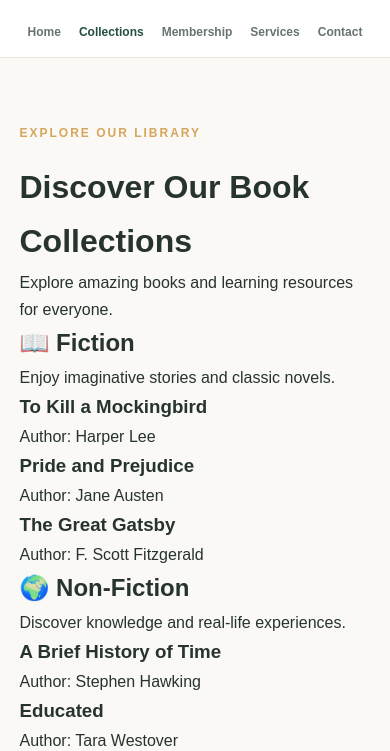
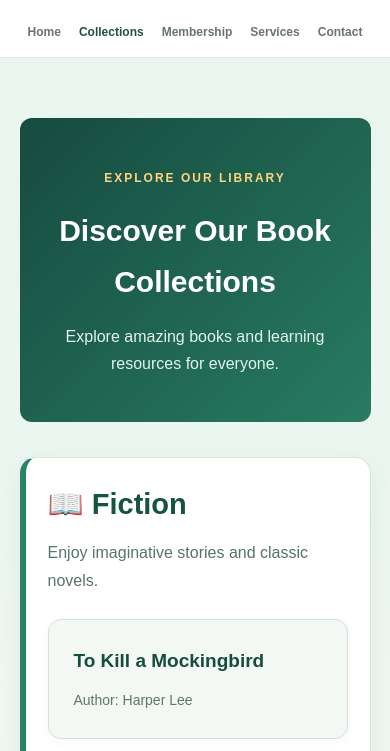
Before and after one commit to abuBakar-akram/readers-haven-library-A2, a website: page src/collections.html in a window 390 px wide. Shown: the part 60-811 px from the top of the page. Drawn offline with Linux system fonts and the light colour scheme.

Commit message:
Add responsive styling and colors for collections page

```diff
--- a/style/style.css
+++ b/style/style.css
@@ -735,3 +735,207 @@ a {
         text-align: left;
     }
 }
+
+
+/* COLLECTIONS PAGE */
+
+.collections-page {
+    background: #f5f7fb;
+}
+
+.collections-heading {
+    text-align: center;
+    padding: 40px 20px 55px;
+}
+
+.collections-heading h1 {
+    font-size: 42px;
+    margin-bottom: 15px;
+}
+
+.collections-heading p {
+    color: #64748b;
+}
+
+.collection-category {
+    background: white;
+    padding: 35px;
+    margin-bottom: 30px;
+    border: 1px solid #e2e8f0;
+    border-radius: 15px;
+}
+
+.collection-category h2 {
+    color: #17324d;
+    font-size: 28px;
+    margin-bottom: 10px;
+}
+
+.collection-category > p {
+    color: #64748b;
+    margin-bottom: 25px;
+}
+
+.collection-grid {
+    display: grid;
+    grid-template-columns: repeat(3, 1fr);
+    gap: 20px;
+}
+
+.collection-card {
+    background: #f8fafc;
+    border: 1px solid #e2e8f0;
+    border-radius: 12px;
+    padding: 25px;
+    transition: 0.3s;
+}
+
+.collection-card:hover {
+    transform: translateY(-5px);
+    border-color: #32628a;
+    box-shadow: 0 8px 20px rgba(0, 0, 0, 0.08);
+}
+
+.collection-card h3 {
+    color: #17324d;
+    font-size: 19px;
+    margin-bottom: 12px;
+}
+
+.collection-card p {
+    color: #64748b;
+    font-size: 14px;
+}
+
+/* Collections Mobile Responsive Design */
+
+@media (max-width: 768px) {
+    .collections-heading h1 {
+        font-size: 30px;
+    }
+
+    .collection-grid {
+        grid-template-columns: 1fr;
+    }
+
+    .collection-category {
+        padding: 20px;
+    }
+}
+
+
+/* =================================
+   COLLECTIONS PAGE - COLOR DESIGN
+   ================================= */
+
+.collections-page {
+    background: linear-gradient(
+        180deg,
+        #e9f5ef 0%,
+        #f6faf4 55%,
+        #fff8eb 100%
+    );
+    min-height: 100vh;
+}
+
+/* Heading area */
+
+.collections-heading {
+    background: linear-gradient(
+        135deg,
+        #164b40,
+        #287b61
+    );
+    padding: 65px 25px;
+    border-radius: 18px;
+    margin-bottom: 35px;
+    text-align: center;
+}
+
+.collections-heading .eyebrow {
+    color: #ffd47e;
+}
+
+.collections-heading h1 {
+    color: #ffffff;
+    font-size: clamp(30px, 4vw, 46px);
+    margin-bottom: 16px;
+}
+
+.collections-heading p {
+    color: #e2f5e9;
+    font-size: 16px;
+}
+
+/* Book category sections */
+
+.collection-category {
+    background: #ffffff;
+    border: 1px solid #d4e7d9;
+    border-left: 6px solid #288467;
+    padding: 35px;
+    border-radius: 16px;
+    margin-bottom: 30px;
+    box-shadow: 0 8px 25px rgba(20, 70, 50, 0.07);
+}
+
+.collection-category:nth-child(odd) {
+    background: #f1faf3;
+}
+
+.collection-category h2 {
+    color: #165442;
+    font-size: 29px;
+    margin-bottom: 10px;
+}
+
+.collection-category > p {
+    color: #597367;
+    margin-bottom: 25px;
+}
+
+/* Book cards */
+
+.collection-card {
+    background: #f3f8f4;
+    border: 1px solid #cfe3d4;
+    border-radius: 13px;
+    padding: 25px;
+    transition: 0.3s ease;
+    box-shadow: 0 3px 12px rgba(0, 0, 0, 0.03);
+}
+
+.collection-card:hover {
+    background: #e0f3e8;
+    border-color: #258464;
+    transform: translateY(-5px);
+    box-shadow: 0 10px 25px rgba(25, 95, 65, 0.14);
+}
+
+.collection-card h3 {
+    color: #174d3c;
+    font-size: 19px;
+    margin-bottom: 12px;
+}
+
+.collection-card p {
+    color: #617569;
+    font-size: 14px;
+}
+
+/* Responsive design */
+
+@media (max-width: 768px) {
+    .collections-heading {
+        padding: 45px 18px;
+        border-radius: 12px;
+    }
+
+    .collection-category {
+        padding: 22px;
+    }
+
+    .collection-grid {
+        grid-template-columns: 1fr;
+    }
+}
```
